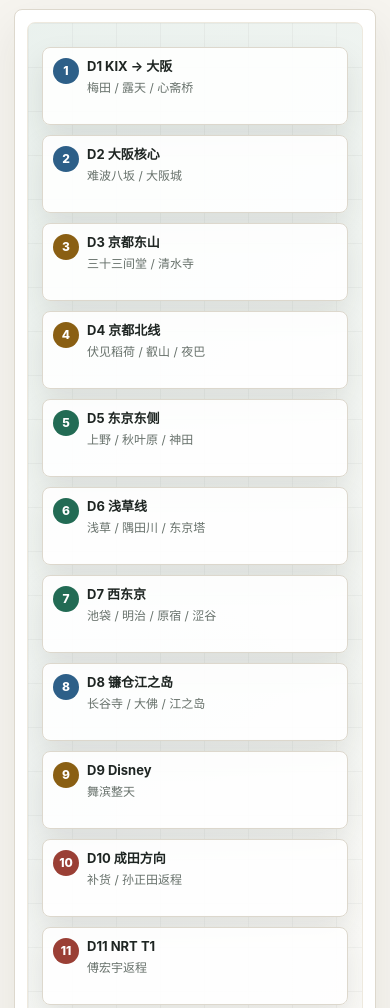
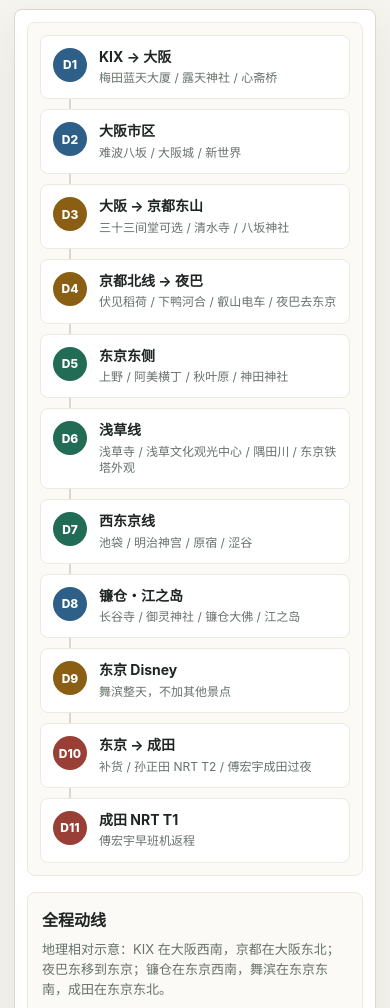
Before and after one commit to uvuuvgcxj-cmyk/tokyo-trip-os, a plain HTML site: page index.html in a window 390 px wide. Shown: the part 2100-3108 px from the top of the page. Drawn offline with nearby package versions, Linux system fonts and the light colour scheme.

Commit message:
Improve mobile map route

```diff
--- a/index.html
+++ b/index.html
@@ -307,6 +307,10 @@
         radial-gradient(circle at 78% 64%, rgba(34, 107, 84, 0.14), transparent 28%);
     }
 
+    .mobile-route-flow {
+      display: none;
+    }
+
     .map-grid {
       position: absolute;
       inset: 0;
@@ -495,6 +499,68 @@
     .route-steps i {
       color: var(--muted);
     }
+
+    .mobile-route-step {
+      position: relative;
+      display: grid;
+      grid-template-columns: 34px 1fr;
+      gap: 12px;
+      padding: 12px;
+      border: 1px solid #eee9de;
+      border-radius: var(--radius);
+      background: var(--panel);
+    }
+
+    .mobile-route-step + .mobile-route-step {
+      margin-top: 10px;
+    }
+
+    .mobile-route-step::before {
+      content: "";
+      position: absolute;
+      left: 28px;
+      top: -11px;
+      width: 2px;
+      height: 10px;
+      background: var(--line);
+    }
+
+    .mobile-route-step:first-child::before {
+      display: none;
+    }
+
+    .mobile-route-step span {
+      width: 34px;
+      height: 34px;
+      display: grid;
+      place-items: center;
+      border-radius: 999px;
+      background: var(--green);
+      color: #fff;
+      font-size: 12px;
+      font-weight: 800;
+    }
+
+    .mobile-route-step strong {
+      display: block;
+      font-size: 14px;
+      line-height: 1.25;
+    }
+
+    .mobile-route-step small {
+      display: block;
+      margin-top: 5px;
+      color: var(--muted);
+      font-size: 12px;
+      line-height: 1.35;
+    }
+
+    .mobile-route-step.kansai span { background: var(--blue); }
+    .mobile-route-step.kyoto span { background: var(--amber); }
+    .mobile-route-step.tokyo span { background: var(--green); }
+    .mobile-route-step.sea span { background: var(--blue); }
+    .mobile-route-step.bay span { background: var(--amber); }
+    .mobile-route-step.air span { background: var(--red); }
 
     .daily-route-grid {
       display: grid;
@@ -980,7 +1046,14 @@
       .time-row { grid-template-columns: 1fr; gap: 5px; }
       .section-head { align-items: flex-start; flex-direction: column; }
       .route-shell { padding: 12px; }
-      .route-map { min-height: 1030px; }
+      .route-map { display: none; }
+      .mobile-route-flow {
+        display: block;
+        padding: 12px;
+        border: 1px solid #eee9de;
+        border-radius: var(--radius);
+        background: var(--panel-soft);
+      }
       .route-line { display: none; }
       .pin {
         left: 14px !important;
@@ -1182,6 +1255,20 @@
               <strong>D11 NRT T1</strong>
               <small>傅宏宇返程</small>
             </div>
+          </div>
+
+          <div class="mobile-route-flow" aria-label="Mobile trip route map">
+            <div class="mobile-route-step kansai"><span>D1</span><div><strong>KIX → 大阪</strong><small>梅田蓝天大厦 / 露天神社 / 心斋桥</small></div></div>
+            <div class="mobile-route-step kansai"><span>D2</span><div><strong>大阪市区</strong><small>难波八坂 / 大阪城 / 新世界</small></div></div>
+            <div class="mobile-route-step kyoto"><span>D3</span><div><strong>大阪 → 京都东山</strong><small>三十三间堂可选 / 清水寺 / 八坂神社</small></div></div>
+            <div class="mobile-route-step kyoto"><span>D4</span><div><strong>京都北线 → 夜巴</strong><small>伏见稻荷 / 下鸭河合 / 叡山电车 / 夜巴去东京</small></div></div>
+            <div class="mobile-route-step tokyo"><span>D5</span><div><strong>东京东侧</strong><small>上野 / 阿美横丁 / 秋叶原 / 神田神社</small></div></div>
+            <div class="mobile-route-step tokyo"><span>D6</span><div><strong>浅草线</strong><small>浅草寺 / 浅草文化观光中心 / 隅田川 / 东京铁塔外观</small></div></div>
+            <div class="mobile-route-step tokyo"><span>D7</span><div><strong>西东京线</strong><small>池袋 / 明治神宫 / 原宿 / 涩谷</small></div></div>
+            <div class="mobile-route-step sea"><span>D8</span><div><strong>镰仓・江之岛</strong><small>长谷寺 / 御灵神社 / 镰仓大佛 / 江之岛</small></div></div>
+            <div class="mobile-route-step bay"><span>D9</span><div><strong>东京 Disney</strong><small>舞滨整天，不加其他景点</small></div></div>
+            <div class="mobile-route-step air"><span>D10</span><div><strong>东京 → 成田</strong><small>补货 / 孙正田 NRT T2 / 傅宏宇成田过夜</small></div></div>
+            <div class="mobile-route-step air"><span>D11</span><div><strong>成田 NRT T1</strong><small>傅宏宇早班机返程</small></div></div>
           </div>
 
           <div class="route-panel">
```
